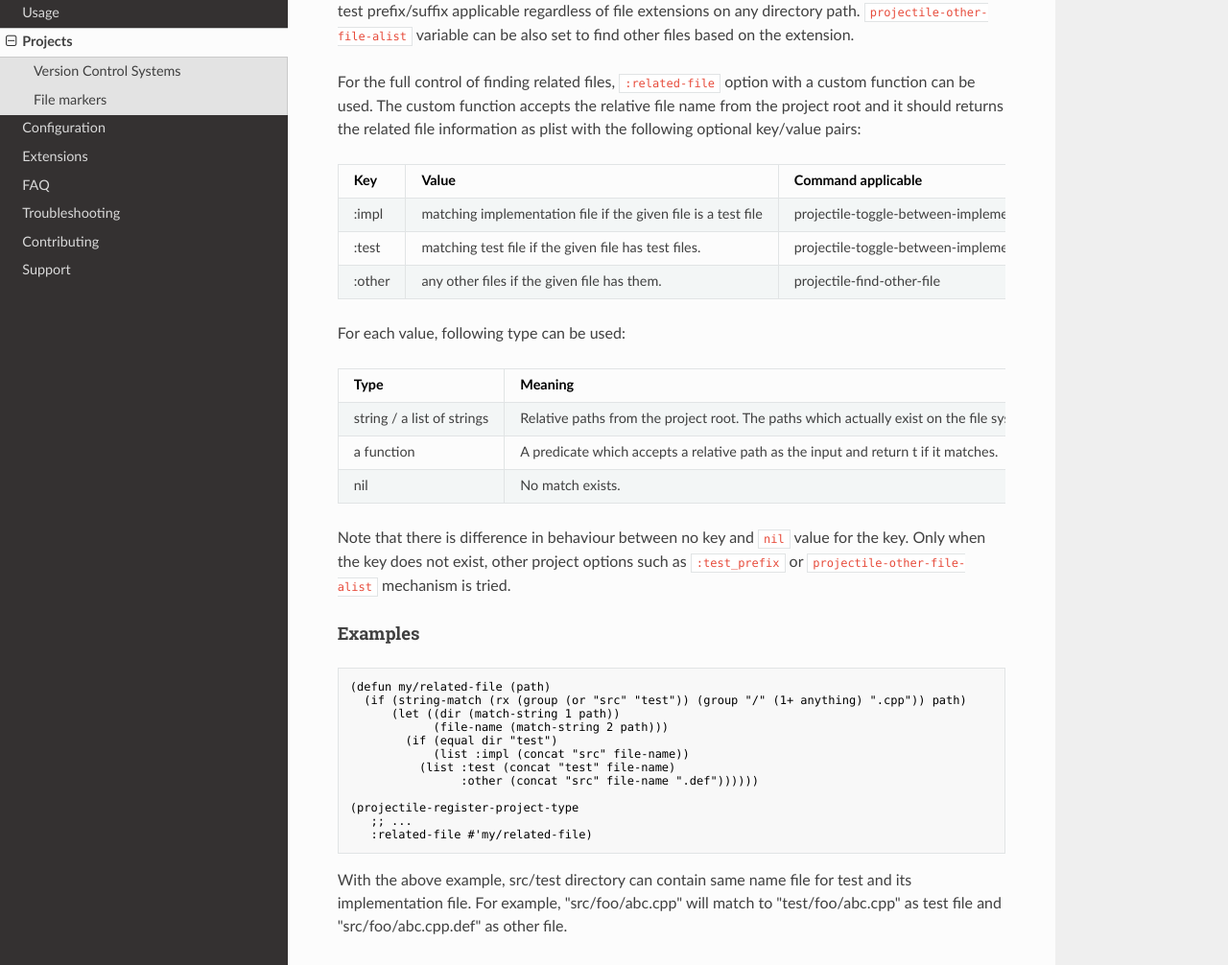
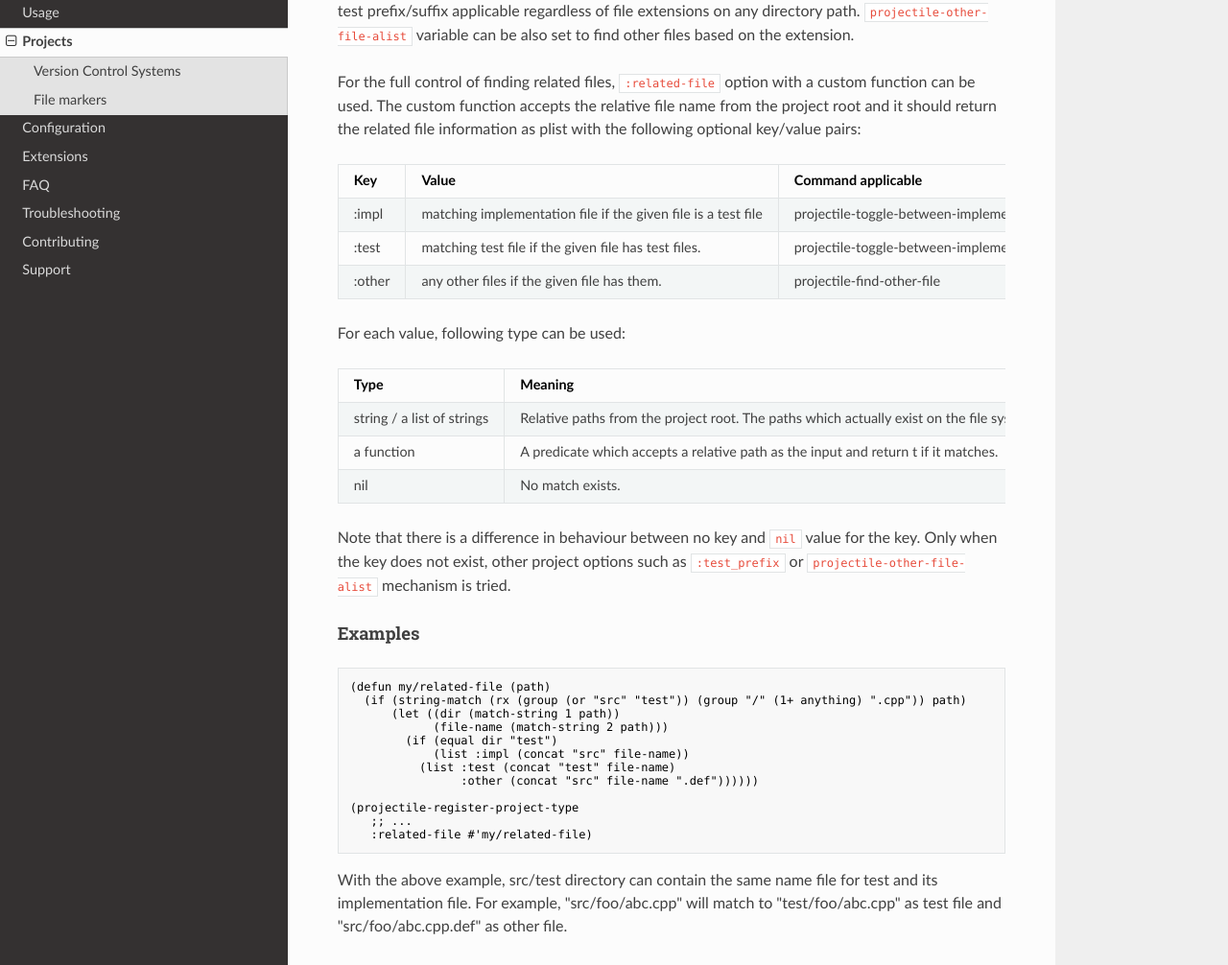
Before and after one commit to bbatsov/projectile, an MkDocs documentation site: the page built from doc/projects.md, in a window 1280 px wide and 1400 px high, scrolled down 3343 px. Shown: the part 182-1188 px from the top of the window at 96% size. Built offline with MkDocs 1.6.1, drawn with Linux system fonts in a browser that asks for light colours; nearby versions of some CDN libraries; old or Windows-style settings are respelled for this version of MkDocs.

Commit message:
Correct grammer

````diff
--- a/doc/projects.md
+++ b/doc/projects.md
@@ -142,7 +142,7 @@
 
 For the full control of finding related files, `:related-file` option with a
 custom function can be used. The custom function accepts the relative file name
-from the project root and it should returns the related file information as
+from the project root and it should return the related file information as
 plist with the following optional key/value pairs:
 
 | Key    | Value                                                         | Command applicable                                |
@@ -160,7 +160,7 @@
 | a function                 | A predicate which accepts a relative path as the input and return t if it matches.                       |
 | nil                        | No match exists.                                                                                         |
 
-Note that there is difference in behaviour between no key and `nil` value for
+Note that there is a difference in behaviour between no key and `nil` value for
 the key. Only when the key does not exist, other project options such as
 `:test_prefix` or `projectile-other-file-alist` mechanism is tried.
 
@@ -181,7 +181,7 @@
    :related-file #'my/related-file)
 ```
 
-With the above example, src/test directory can contain same name file for test and its implementation file.
+With the above example, src/test directory can contain the same name file for test and its implementation file.
 For example, "src/foo/abc.cpp" will match to "test/foo/abc.cpp" as test file and "src/foo/abc.cpp.def" as other file.
 
 
````
